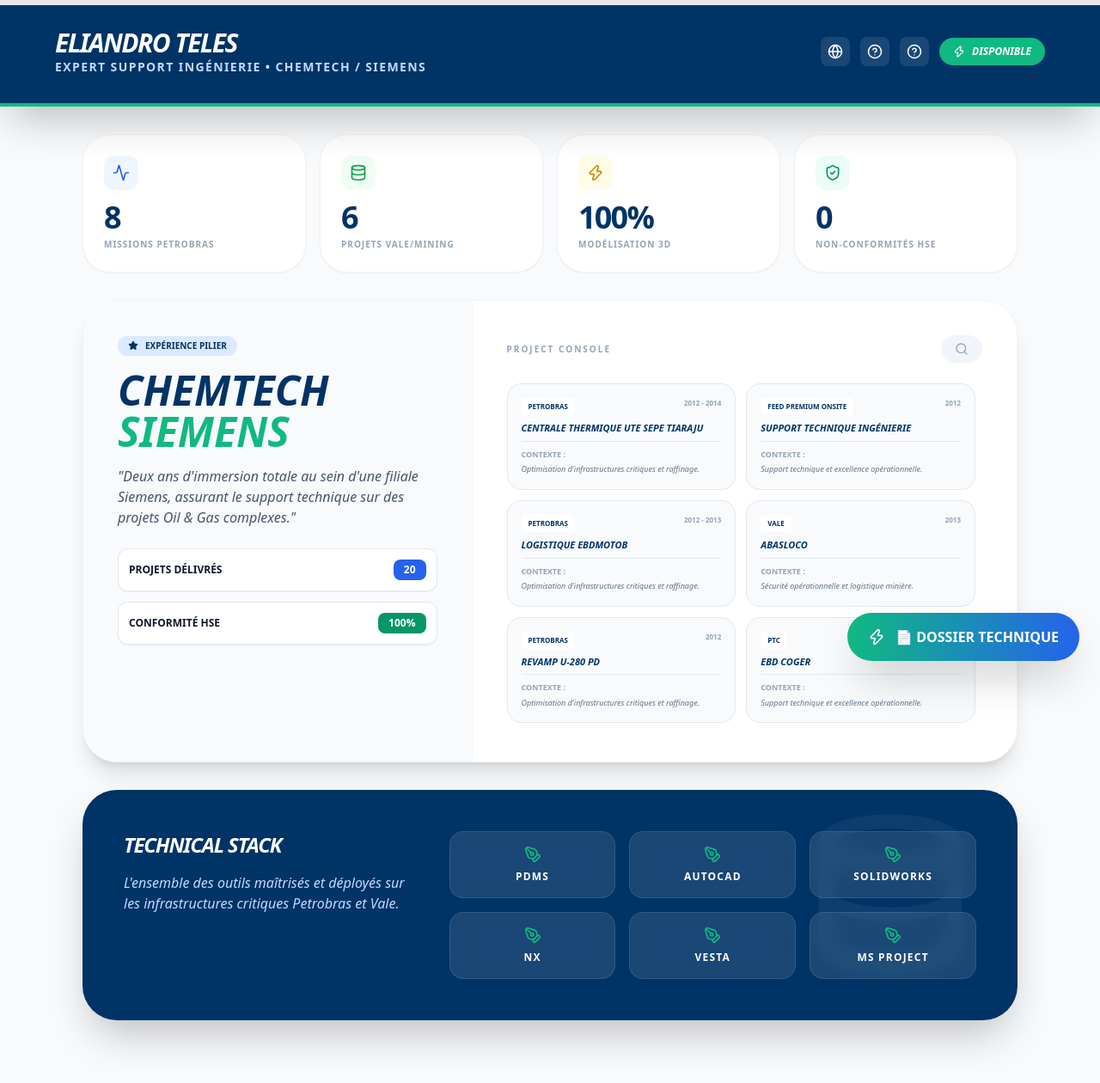
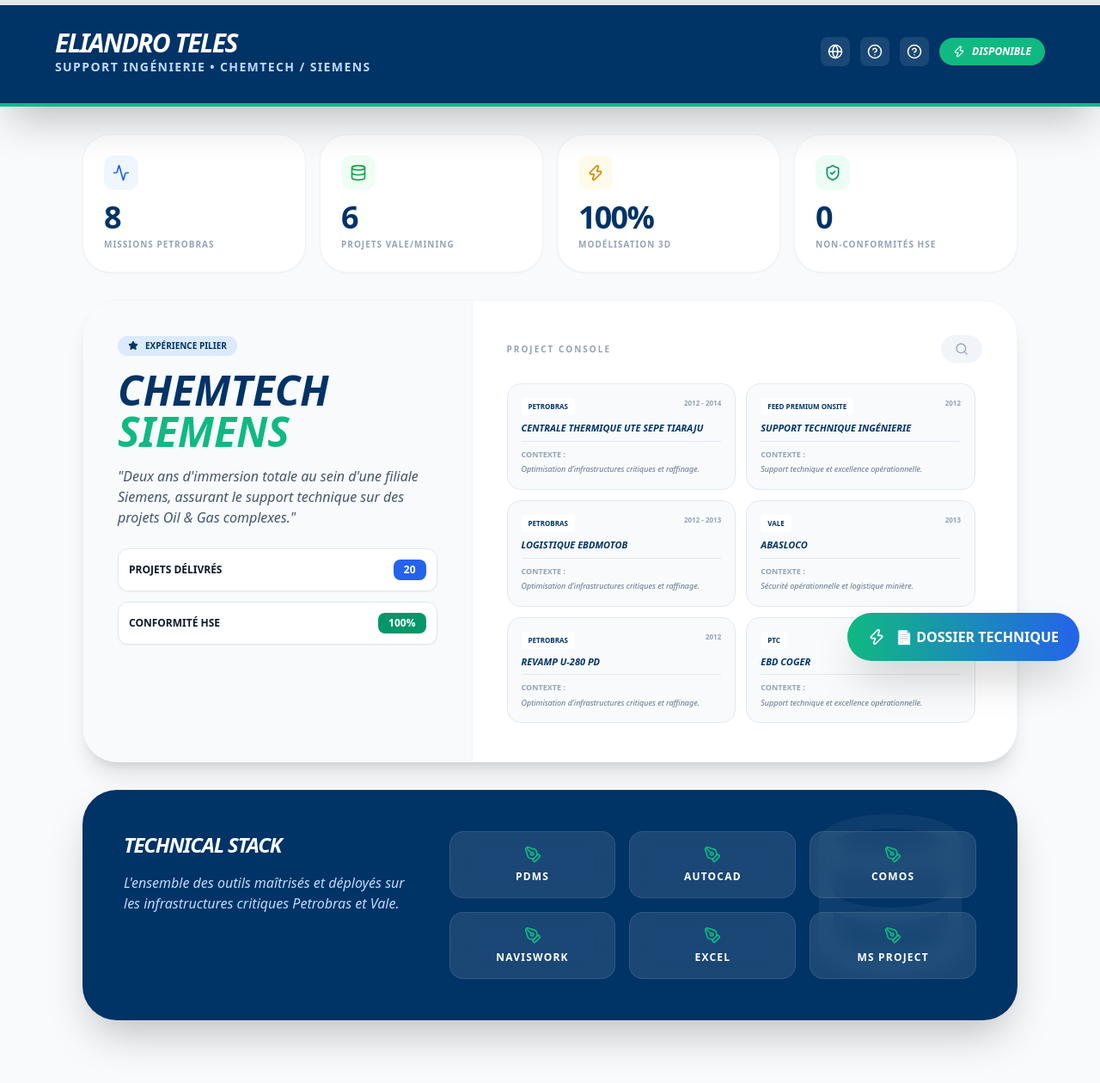
Before and after one commit to teles-eliandro/Dashboard_To_Vulcain, a React (Vite) app in the folder dashboard-vulcain/: page / in a window 1280 px wide. Shown: the top 1260 px of the page at 86% size. Built offline with nearby package versions, Linux system fonts and the light colour scheme.

Commit message:
Update tools list and modify subtitle text

```diff
--- a/dashboard-vulcain/src/AppV5.jsx
+++ b/dashboard-vulcain/src/AppV5.jsx
@@ -82,7 +82,7 @@
         <div className="max-w-6xl mx-auto flex flex-col md:flex-row justify-between items-center gap-4">
           <div className="text-center md:text-left">
             <h1 className="text-xl md:text-3xl font-black uppercase italic tracking-tighter">Eliandro Teles</h1>
-            <p className="text-blue-200 font-bold text-[10px] md:text-sm uppercase tracking-widest">Expert Support Ingénierie • Chemtech / Siemens</p>
+            <p className="text-blue-200 font-bold text-[10px] md:text-sm uppercase tracking-widest">Support Ingénierie • Chemtech / Siemens</p>
           </div>
           <div className="flex items-center gap-3">
              <a href="https://votre-portfolio.com" target="_blank" rel="noreferrer" className="p-2 bg-white/10 rounded-lg hover:bg-[#10B981] transition-all"><Icon name="Globe" size={18} /></a>
@@ -182,7 +182,7 @@
               </p>
             </div>
             <div className="flex-1 grid grid-cols-2 sm:grid-cols-3 gap-4 w-full">
-              {["PDMS", "AutoCAD", "SolidWorks", "NX", "VESTA", "MS Project"].map(tool => (
+              {["PDMS", "AutoCAD", "COMOS", "Naviswork", "Excel", "MS Project"].map(tool => (
                 <div key={tool} className="bg-white/10 backdrop-blur-md border border-white/10 p-4 rounded-2xl flex flex-col items-center justify-center hover:bg-white/20 transition-all group">
                   <Icon name="PenTool" size={20} className="mb-2 text-[#10B981] group-hover:scale-110 transition-transform"/>
                   <span className="font-black text-xs uppercase tracking-widest">{tool}</span>
```
